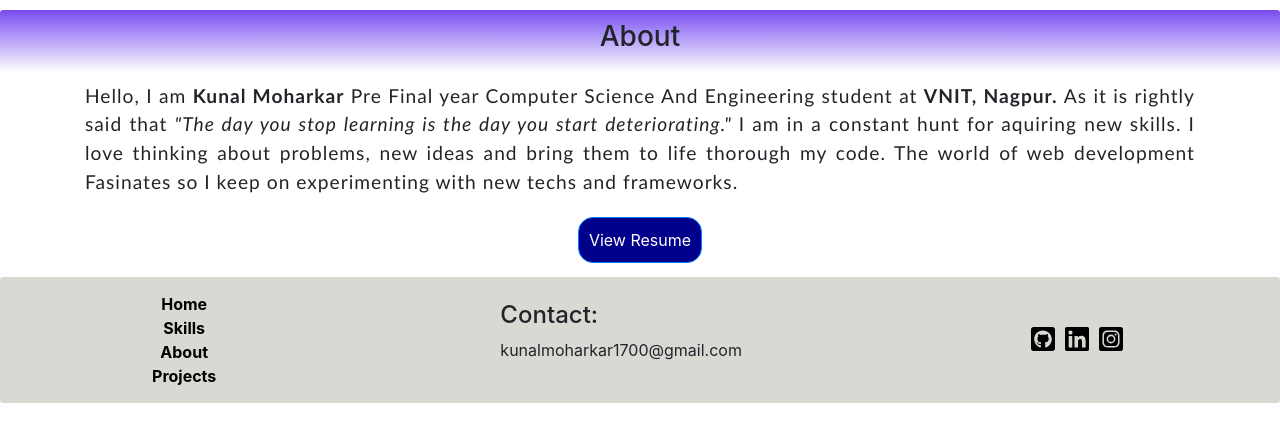
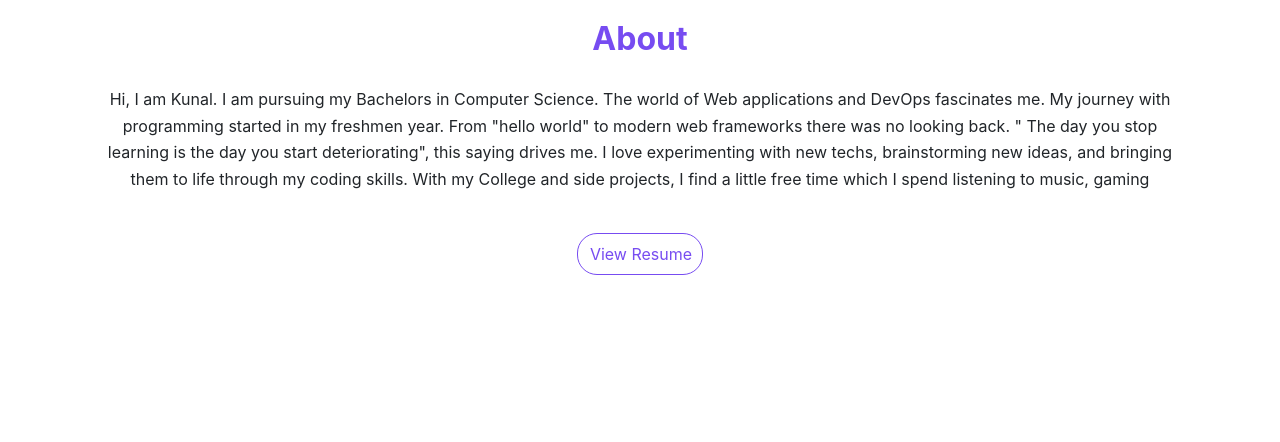
Before and after one commit to KunalMoharkar/portfolio, a React (Create React App) app: page /About in a window 1280 px wide. Shown: the top 442 px of the page. Built offline with nearby package versions, Linux system fonts and the light colour scheme.

Commit message:
chnage css

```diff
--- a/src/components/about.js
+++ b/src/components/about.js
@@ -7,22 +7,21 @@ export const About=()=>{
 
     return(
         <div>
-            <Header text="About"/>
-                <div className="container">
+
+            <div className="container">
+                <h2 className="headlinks">About</h2>
                  <div className="aboutTextContainer" >
                     <p className="aboutText">
-                    Hello, I am <b>Kunal Moharkar</b> Pre Final year Computer Science And Engineering student at <b>VNIT, Nagpur. </b>
-                    As it is rightly said that <span><i>"The day you stop learning is the day you start deteriorating." </i></span>
-                    I am in a constant hunt for aquiring new skills.
-                    I love thinking about problems, new ideas and bring them to life thorough my code.
-                    The world of web development Fasinates so I keep on experimenting with new techs and frameworks.
+                    Hi, I am Kunal. I am pursuing my Bachelors in Computer Science.
+                    The world of Web applications and DevOps fascinates me. My journey with programming started in my freshmen year. From "hello world" to modern web frameworks there was no looking back. " The day you stop learning is the day you start deteriorating", this saying drives me.
+                    I love experimenting with new techs, brainstorming new ideas, and bringing them to life through my coding skills. With my College and side projects, I find a little free time which I spend listening to music, gaming
+
                   </p>
                     </div>
                     <div className="buttonContainer">
                         <button className="btn btn-primary resumeButton">View Resume</button>
                     </div>
                 </div>
-            <Footer/>
         </div>
     )
 }
--- a/src/components/home.js
+++ b/src/components/home.js
@@ -9,26 +9,26 @@ export const Home=()=>{
     return(
         <div className="homeContainer">
 
-            <div className="linkContainer">
-                <Link to={`/`}  className="links">Home</Link>
-            </div>
+
 
             <div className="imgContainer">
                 <img className="round-img" src={Avatar}></img>
             </div>
 
             <div className="desContainer">
-                <p><span className="name">Kunal Moharkar</span><br/><span className="tag">Enthusiastic Learner|Fullstack Developer</span></p>
+                <p><span className="name">Kunal Moharkar</span><br/><span className="tag">Student | Learner | Web Developer</span></p>
+
 
                 <a className="iconLink" href='https://github.com/KunalMoharkar'>
-                    <FontAwesomeIcon  className="icons" icon={['fab', 'github-square']} size="2x" />
+                    <FontAwesomeIcon  className="icons" icon={['fab', 'github']} style={{'font-size':'30px'}} />
                 </a>
                 <a className="iconLink" href='https://github.com/KunalMoharkar'>
-                    <FontAwesomeIcon  className="icons" icon={['fab', 'linkedin']} size="2x"/>
+                    <FontAwesomeIcon  className="icons" icon={['fab', 'linkedin']} style={{'font-size':'30px'}} />
                 </a>
                 <a className="iconLink" href='https://github.com/KunalMoharkar'>
-                    <FontAwesomeIcon  className="icons" icon={['fab', 'instagram-square']} size="2x"/>
+                    <FontAwesomeIcon  className="icons" icon={['fab', 'google']} style={{'font-size':'28px'}} />
                 </a>
+
 
             </div>
 
--- a/src/components/projects.js
+++ b/src/components/projects.js
@@ -11,8 +11,8 @@ export const Projects=()=>{
     return(
 
         <div>
-            <Header text="Projects"/>
             <div className="container">
+            <h2 className="headlinks">Projects</h2>
                 <div className="projectContainer">
                     <ul>
                         {
@@ -40,7 +40,6 @@ export const Projects=()=>{
                 </div>
 
             </div>
-            <Footer />
         </div>
 
     )
--- a/src/components/skills.js
+++ b/src/components/skills.js
@@ -7,8 +7,8 @@ export const Skills=()=>{
 
         return(
             <div>
-                <Header text="Skills"/>
                     <div className="container">
+                    <h2 className="headlinks">Skills</h2>
                         <div className="row">
                             <div className="col-sm-4">
                                 <div className="card">
@@ -58,7 +58,6 @@ export const Skills=()=>{
                             </div>
                         </div>
                     </div>
-                <Footer/>
             </div>
         )
 
--- a/src/css/about.css
+++ b/src/css/about.css
@@ -6,10 +6,32 @@
 
 }
 
+
 .aboutTextContainer{
 
-    text-align: justify;
+    text-align: center;
+    padding: 20px;
+
 }
+
+.headlinks{
+    text-align: center;
+    color: #774CF1;
+    margin-top: 20px;
+    font-weight: bold;
+
+}
+
+
+
+@media only screen and (max-width: 760px) {
+
+    .aboutTextContainer{
+        text-align: justify;
+    }
+}
+
+
 
 .buttonContainer{
     display: flex;
@@ -19,23 +41,27 @@
 
 .resumeButton{
 
-    border-radius: 15px;
-    padding:10px;
+    border-radius: 20px;
+    padding-left: 12px;
+    padding-right: 10px;
+    padding-top:8px;
+    padding-bottom: 8px;
+    border: 1px solid #774CF1;
     margin:4px;
-    color:white;
-    background-color: darkblue;
+    background-color: transparent;
+    color: #774CF1;
+
 
 }
 
 .resumeButton:hover{
-    background-color:white;
+    background-color: transparent;
     color: blue;
-    border : 1px solid black;
 }
 
 .aboutText{
 
-    font-family:'Trebuchet MS', 'Lucida Sans Unicode', 'Lucida Grande', 'Lucida Sans', Arial, sans-serif;
-    font-size: 1.2rem;
-    letter-spacing: 1px;
+    font-family:-apple-system, BlinkMacSystemFont, 'Segoe UI', Roboto, Oxygen, Ubuntu, Cantarell, 'Open Sans', 'Helvetica Neue', sans-serif;
+    font-size: 16px;
+    line-height: 1.66;
 }
--- a/src/css/home.css
+++ b/src/css/home.css
@@ -2,7 +2,7 @@
     display: flex;
     flex-direction: column;
     justify-content: center;
-    padding: 10px;
+    padding: 20px;
     margin: 20px;
 }
 
@@ -45,7 +45,8 @@
     flex-direction: row;
     align-items: baseline;
     justify-content:space-evenly;
-    margin-top :10px;
+
+    margin-top :30px;
 
 }
 
@@ -57,6 +58,21 @@
 
 }
 
+@media only screen and (max-width: 760px) {
+
+    .homeContainer{
+        margin-top: 60px;
+    }
+
+    .navContainer{
+
+        justify-content: space-between;
+    }
+    .links {
+      font-size: 24px;
+    }
+  }
+
 .links:hover{
     text-decoration:none;
 }
@@ -64,7 +80,9 @@
 .icons{
 
     padding: 2px;
-    margin: 3px;
+    margin-left: 5px;
+    margin-right: 5px;
+
 
 
 }
@@ -74,6 +92,7 @@
     color: black;
     border-radius:50%;
     font-weight: bold;
+    padding: 5px;
 
 }
 
--- a/src/css/projects.css
+++ b/src/css/projects.css
@@ -1,6 +1,12 @@
 
 .projectDescription{
     margin-bottom:0px;
+}
+
+.projectContainer{
+
+    padding: 10px;
+    margin-top: 20px ;
 }
 
 .projectHeaderText{
--- a/src/index.js
+++ b/src/index.js
@@ -2,7 +2,7 @@ import React from 'react';
 import ReactDOM from 'react-dom';
 import './index.css';
 import App from './App';
-import {Routes} from './components/routes';
+import {Routes} from '../src/components/routes';
 import {BrowserRouter} from 'react-router-dom';
 import * as serviceWorker from './serviceWorker';
 
```
